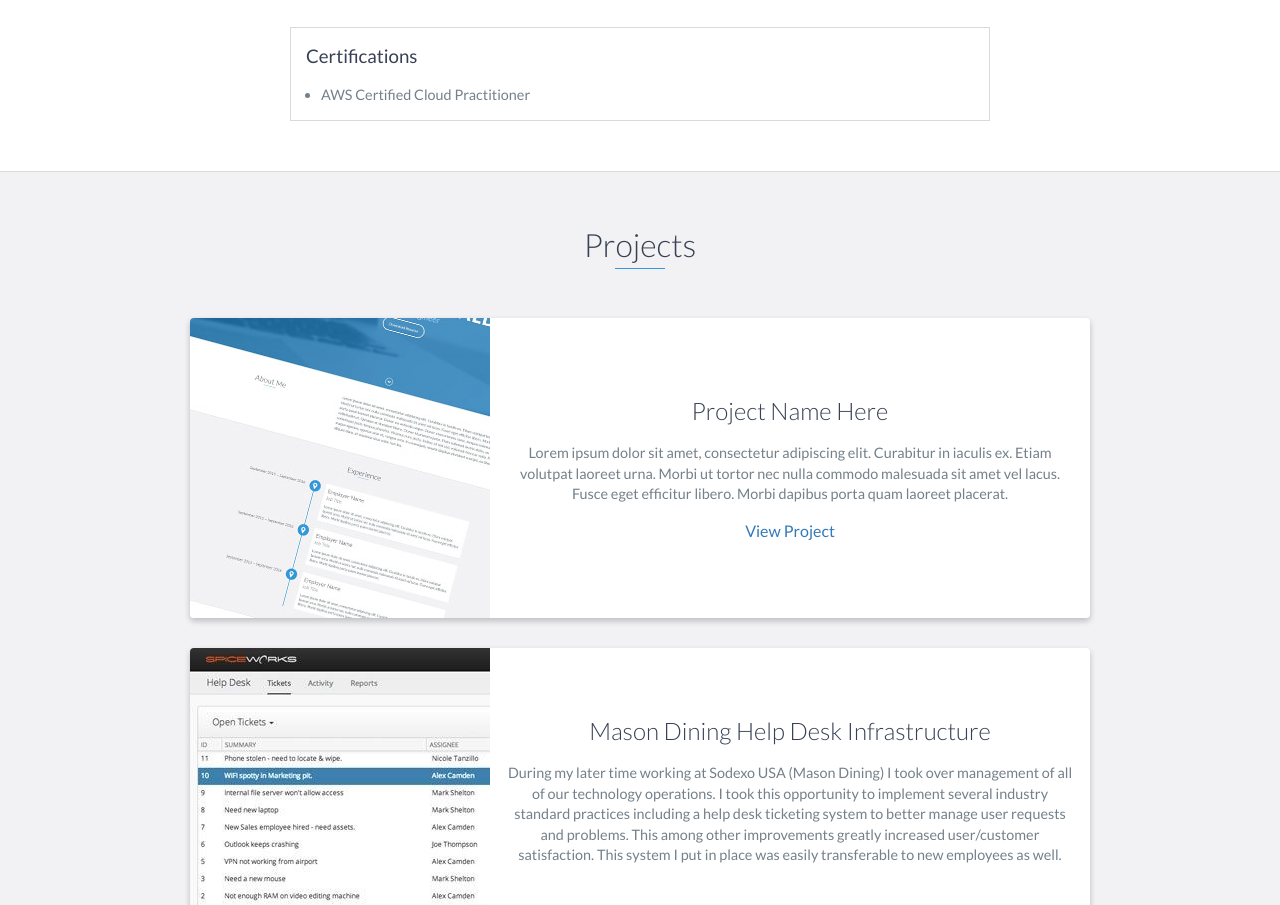
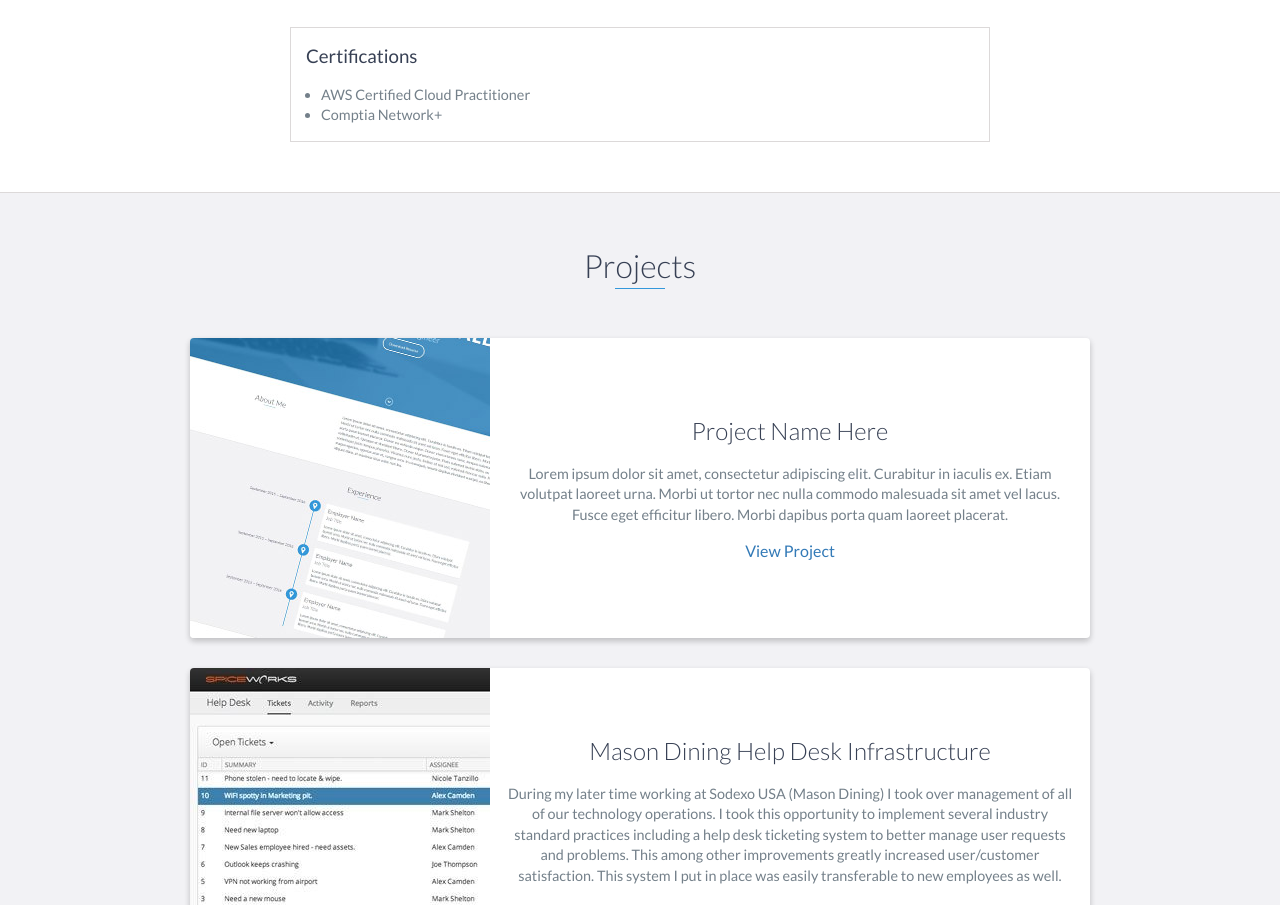
Before and after one commit to brendonts/brendonts.github.io, a website: page index.html in a window 1280 px wide. Shown: the part 2660-3565 px from the top of the page. Drawn offline with nearby package versions, Linux system fonts and the light colour scheme.

Commit message:
added n+

```diff
--- a/index.html
+++ b/index.html
@@ -152,6 +152,9 @@
                 <li>
                    AWS Certified Cloud Practitioner
                 </li>
+                <li>
+                   Comptia Network+
+                </li>
             </ul>
         </div>
         <!-- End .education-block -->
```
